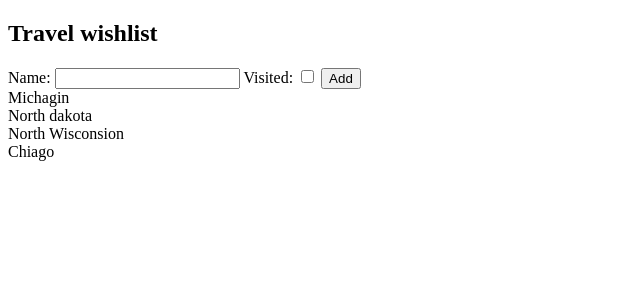
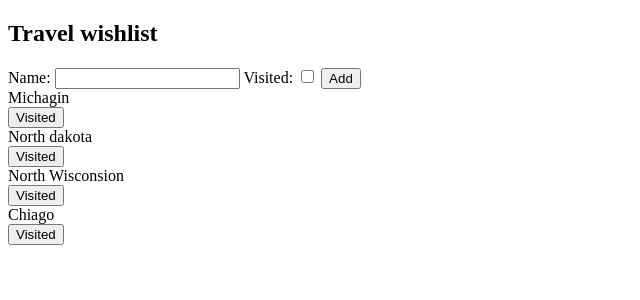
Before and after one commit to dakota-bruffett/lab-9-django, a Django app: template wishlist/travel_wishlist/templates/travel_wishlist/wishlist.html in a window 1280 px wide. Shown: the top 300 px of the page, without its empty margins (0-640 px from the left). Run offline with Django 4.2, Linux system fonts and the light colour scheme; the template is opened without the code that fills it: values that come from a table or form of the project are taken from there, others are empty; data comes from the database, SQL or seed files in the repository; parts of the project's set-up code (start-up, migrations or seed data) failed here and were passed over.

Commit message:
places visited and requirements

```diff
--- /dev/null
+++ b/wishlist/Requirements.txt
@@ -0,0 +1,3 @@
+Django == 3.210
+sqlight ==3
+pytez === 2020.2
--- a/wishlist/travel_wishlist/templates/travel_wishlist/wishlist.html
+++ b/wishlist/travel_wishlist/templates/travel_wishlist/wishlist.html
@@ -16,7 +16,13 @@
 {% for place in places %}
 
 <div>
+
     {{place.name}}
+    <form method="post">
+        {% csrf_token %}
+        <button>Visited</button>
+    </form>
+
 </div>
     {% empty %}
 <p>
--- a/wishlist/travel_wishlist/urls.py
+++ b/wishlist/travel_wishlist/urls.py
@@ -3,6 +3,7 @@ from . import views
 
 urlpatterns =[
     path('', views.place_list, name='place_list'),
-    path('visited', views.place_visited, name= 'place_visited'),
+    path('visited', views.places_visited, name= 'place_visited'),
+    path('place/<int:place_pk>/was visited', views.place_was_visited, name = 'place was visited'),
     path('about', views.about, name='about')
 ]
```
Also changed, not shown: wishlist/travel_wishlist/views.py (+7 -1 lines).
